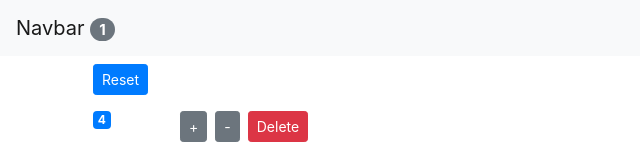
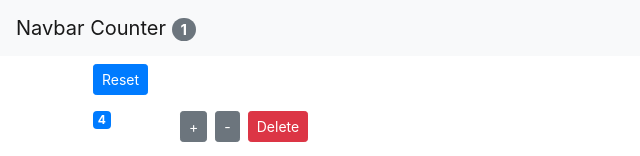
Before and after one commit to RunHannah/counter-app, a React (Create React App) app: page / in a window 1280 px wide. Shown: the top 156 px of the page, without its empty margins (0-640 px from the left). Built offline with nearby package versions, Linux system fonts and the light colour scheme.

Commit message:
Update README.

```diff
--- a/src/components/navbar.jsx
+++ b/src/components/navbar.jsx
@@ -9,7 +9,7 @@ const NavBar = ({ totalCounters }) => {
   return (
     <nav className="navbar navbar-light bg-light">
       <a className="navbar-brand" href="">
-        Navbar{" "}
+        Navbar Counter{" "}
         <span className="badge badge-pill badge-secondary">
           {totalCounters}
         </span>
```
Also changed, not shown: src/images/counter-app.png (added), 1 other file (tests, documents, lock files or other folders).
